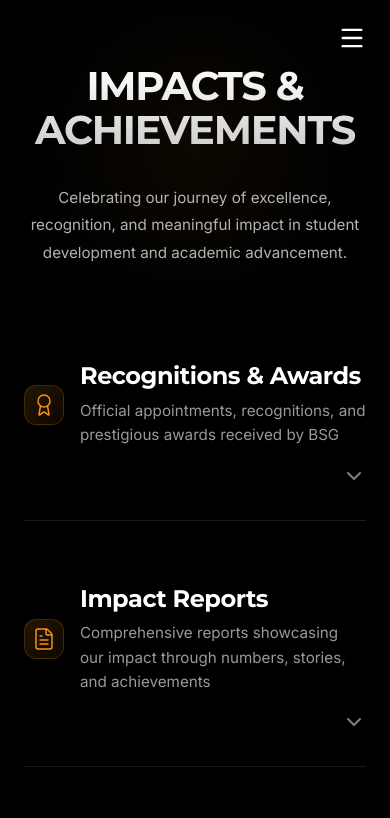
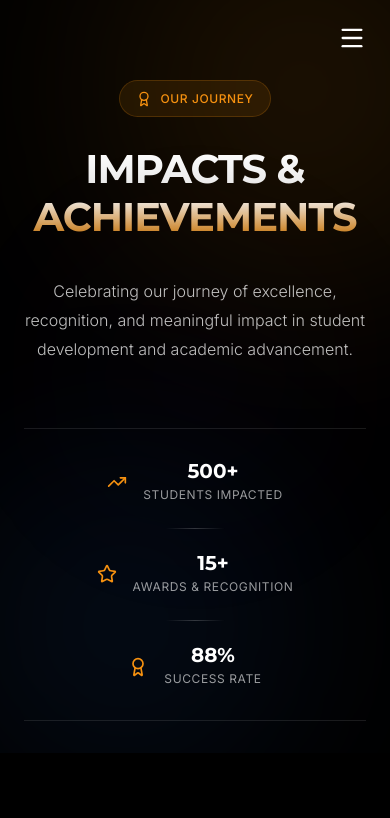
Before and after one commit to 4our0ero4our/bsg, a Next.js app: page /impact in a window 390 px wide. Shown: the top 818 px of the page. Built offline with nearby package versions, Linux system fonts and the light colour scheme; a web font is replaced by a local one.

Commit message:
Improve the Impact page hero section with better UI

```diff
--- a/app/components/ImpactsHero.module.css
+++ b/app/components/ImpactsHero.module.css
@@ -1,24 +1,80 @@
 .hero {
   width: 100%;
-  min-height: 50vh;
+  min-height: 85vh;
   background-color: #000000;
   display: flex;
   align-items: center;
   justify-content: center;
-  padding: 8rem 6rem 4rem;
+  padding: 10rem 6rem 6rem;
   position: relative;
   overflow: hidden;
 }
 
-.hero::before {
-  content: "";
+.backgroundEffects {
   position: absolute;
   top: 0;
   left: 0;
   right: 0;
   bottom: 0;
-  background: radial-gradient(circle at 50% 50%, rgba(246, 145, 16, 0.05) 0%, transparent 70%);
   pointer-events: none;
+  z-index: 0;
+}
+
+.glow1 {
+  position: absolute;
+  width: 600px;
+  height: 600px;
+  background: radial-gradient(circle, rgba(246, 145, 16, 0.15) 0%, transparent 70%);
+  border-radius: 50%;
+  top: -200px;
+  right: -200px;
+  filter: blur(80px);
+  animation: float 8s ease-in-out infinite;
+}
+
+.glow2 {
+  position: absolute;
+  width: 500px;
+  height: 500px;
+  background: radial-gradient(circle, rgba(46, 123, 255, 0.1) 0%, transparent 70%);
+  border-radius: 50%;
+  bottom: -150px;
+  left: -150px;
+  filter: blur(60px);
+  animation: float 10s ease-in-out infinite reverse;
+}
+
+.glow3 {
+  position: absolute;
+  width: 400px;
+  height: 400px;
+  background: radial-gradient(circle, rgba(139, 92, 246, 0.08) 0%, transparent 70%);
+  border-radius: 50%;
+  top: 50%;
+  left: 50%;
+  transform: translate(-50%, -50%);
+  filter: blur(100px);
+  animation: pulse 6s ease-in-out infinite;
+}
+
+@keyframes float {
+  0%, 100% {
+    transform: translate(0, 0) scale(1);
+  }
+  50% {
+    transform: translate(30px, -30px) scale(1.1);
+  }
+}
+
+@keyframes pulse {
+  0%, 100% {
+    opacity: 0.5;
+    transform: translate(-50%, -50%) scale(1);
+  }
+  50% {
+    opacity: 0.8;
+    transform: translate(-50%, -50%) scale(1.2);
+  }
 }
 
 .container {
@@ -30,74 +86,212 @@
 }
 
 .content {
-  max-width: 900px;
+  max-width: 1000px;
   text-align: center;
+  margin: 0 auto;
+}
+
+.badge {
+  display: inline-flex;
+  align-items: center;
+  gap: 0.5rem;
+  padding: 0.625rem 1.25rem;
+  background-color: rgba(246, 145, 16, 0.1);
+  border: 1px solid rgba(246, 145, 16, 0.2);
+  border-radius: 50px;
+  font-family: var(--font-inter), system-ui, sans-serif;
+  font-size: 0.875rem;
+  font-weight: 500;
+  color: #f69110;
+  margin-bottom: 2.5rem;
+  letter-spacing: 0.05em;
+  text-transform: uppercase;
 }
 
 .title {
   font-family: var(--font-montserrat), system-ui, sans-serif;
-  font-size: 5.5rem;
   font-weight: 700;
   color: #ffffff;
-  letter-spacing: -0.03em;
-  line-height: 1.1;
-  margin-bottom: 2rem;
-  background: linear-gradient(180deg, #ffffff 0%, rgba(255, 255, 255, 0.8) 100%);
+  letter-spacing: -0.04em;
+  line-height: 1;
+  margin-bottom: 2.5rem;
+  display: flex;
+  flex-direction: column;
+  align-items: center;
+  gap: 0.5rem;
+}
+
+.titleLine1 {
+  font-size: 6rem;
+  background: linear-gradient(180deg, #ffffff 0%, rgba(255, 255, 255, 0.9) 100%);
   -webkit-background-clip: text;
   -webkit-text-fill-color: transparent;
   background-clip: text;
 }
 
+.titleLine2 {
+  font-size: 6rem;
+  background: linear-gradient(180deg, rgba(255, 255, 255, 0.95) 0%, rgba(246, 145, 16, 0.8) 100%);
+  -webkit-background-clip: text;
+  -webkit-text-fill-color: transparent;
+  background-clip: text;
+}
+
+.descriptionWrapper {
+  margin-bottom: 4rem;
+}
+
 .description {
   font-family: var(--font-inter), system-ui, sans-serif;
-  font-size: 1.25rem;
+  font-size: 1.375rem;
   line-height: 1.8;
-  color: rgba(255, 255, 255, 0.7);
-  max-width: 700px;
+  color: rgba(255, 255, 255, 0.75);
+  max-width: 750px;
   margin: 0 auto;
+  font-weight: 300;
+}
+
+.stats {
+  display: flex;
+  align-items: center;
+  justify-content: center;
+  gap: 3rem;
+  padding: 2.5rem 0;
+  border-top: 1px solid rgba(255, 255, 255, 0.1);
+  border-bottom: 1px solid rgba(255, 255, 255, 0.1);
+}
+
+.statItem {
+  display: flex;
+  align-items: center;
+  gap: 1rem;
+}
+
+.statIcon {
+  color: #f69110;
+  flex-shrink: 0;
+}
+
+.statContent {
+  display: flex;
+  flex-direction: column;
+  gap: 0.25rem;
+}
+
+.statValue {
+  font-family: var(--font-montserrat), system-ui, sans-serif;
+  font-size: 2rem;
+  font-weight: 700;
+  color: #ffffff;
+  line-height: 1;
+}
+
+.statLabel {
+  font-family: var(--font-inter), system-ui, sans-serif;
+  font-size: 0.875rem;
+  color: rgba(255, 255, 255, 0.6);
+  text-transform: uppercase;
+  letter-spacing: 0.05em;
+}
+
+.statDivider {
+  width: 1px;
+  height: 60px;
+  background: linear-gradient(180deg, transparent 0%, rgba(255, 255, 255, 0.2) 50%, transparent 100%);
 }
 
 /* Responsive Design */
 @media (max-width: 1024px) {
   .hero {
-    padding: 6rem 4rem 3rem;
-    min-height: 40vh;
+    padding: 8rem 4rem 4rem;
+    min-height: 75vh;
   }
 
-  .title {
-    font-size: 4rem;
+  .titleLine1,
+  .titleLine2 {
+    font-size: 4.5rem;
+  }
+
+  .description {
+    font-size: 1.25rem;
+  }
+
+  .stats {
+    gap: 2rem;
+  }
+
+  .statValue {
+    font-size: 1.75rem;
+  }
+}
+
+@media (max-width: 768px) {
+  .hero {
+    padding: 6rem 2rem 3rem;
+    min-height: 70vh;
+  }
+
+  .titleLine1,
+  .titleLine2 {
+    font-size: 3.5rem;
   }
 
   .description {
     font-size: 1.125rem;
   }
+
+  .stats {
+    flex-direction: column;
+    gap: 2rem;
+    padding: 2rem 0;
+  }
+
+  .statDivider {
+    width: 60px;
+    height: 1px;
+    background: linear-gradient(90deg, transparent 0%, rgba(255, 255, 255, 0.2) 50%, transparent 100%);
+  }
+
+  .statItem {
+    width: 100%;
+    justify-content: center;
+  }
+
+  .statValue {
+    font-size: 1.5rem;
+  }
 }
 
-@media (max-width: 768px) {
+@media (max-width: 480px) {
   .hero {
-    padding: 5rem 2rem 2rem;
-    min-height: 35vh;
+    padding: 5rem 1.5rem 2rem;
+    min-height: 65vh;
   }
 
-  .title {
-    font-size: 3rem;
+  .badge {
+    font-size: 0.75rem;
+    padding: 0.5rem 1rem;
+    margin-bottom: 2rem;
+  }
+
+  .titleLine1,
+  .titleLine2 {
+    font-size: 2.5rem;
   }
 
   .description {
     font-size: 1rem;
   }
-}
 
-@media (max-width: 480px) {
-  .hero {
-    padding: 4rem 1.5rem 2rem;
+  .stats {
+    gap: 1.5rem;
   }
 
-  .title {
-    font-size: 2.5rem;
+  .statValue {
+    font-size: 1.25rem;
   }
 
-  .description {
-    font-size: 0.95rem;
+  .statLabel {
+    font-size: 0.75rem;
   }
 }
--- a/app/components/ImpactsHero.tsx
+++ b/app/components/ImpactsHero.tsx
@@ -1,23 +1,81 @@
 "use client";
 
 import { motion } from "framer-motion";
+import { Award, TrendingUp, Star } from "lucide-react";
 import styles from "./ImpactsHero.module.css";
 
 export default function ImpactsHero() {
   return (
     <section className={styles.hero}>
+      <div className={styles.backgroundEffects}>
+        <div className={styles.glow1}></div>
+        <div className={styles.glow2}></div>
+        <div className={styles.glow3}></div>
+      </div>
       <div className={styles.container}>
         <motion.div
-          initial={{ opacity: 0, y: 30 }}
+          initial={{ opacity: 0, y: 40 }}
           animate={{ opacity: 1, y: 0 }}
-          transition={{ duration: 0.8, ease: "easeOut" }}
+          transition={{ duration: 0.8, ease: [0.22, 1, 0.36, 1] }}
           className={styles.content}
         >
-          <h1 className={styles.title}>IMPACTS & ACHIEVEMENTS</h1>
-          <p className={styles.description}>
-            Celebrating our journey of excellence, recognition, and meaningful impact
-            in student development and academic advancement.
-          </p>
+          <motion.div
+            initial={{ opacity: 0, scale: 0.8 }}
+            animate={{ opacity: 1, scale: 1 }}
+            transition={{ duration: 0.6, delay: 0.2 }}
+            className={styles.badge}
+          >
+            <Award size={16} />
+            <span>Our Journey</span>
+          </motion.div>
+
+          <h1 className={styles.title}>
+            <span className={styles.titleLine1}>IMPACTS &</span>
+            <span className={styles.titleLine2}>ACHIEVEMENTS</span>
+          </h1>
+
+          <motion.div
+            initial={{ opacity: 0, y: 20 }}
+            animate={{ opacity: 1, y: 0 }}
+            transition={{ duration: 0.6, delay: 0.4 }}
+            className={styles.descriptionWrapper}
+          >
+            <p className={styles.description}>
+              Celebrating our journey of excellence, recognition, and meaningful impact
+              in student development and academic advancement.
+            </p>
+          </motion.div>
+
+          <motion.div
+            initial={{ opacity: 0, y: 20 }}
+            animate={{ opacity: 1, y: 0 }}
+            transition={{ duration: 0.6, delay: 0.6 }}
+            className={styles.stats}
+          >
+            <div className={styles.statItem}>
+              <TrendingUp size={20} className={styles.statIcon} />
+              <div className={styles.statContent}>
+                <div className={styles.statValue}>500+</div>
+                <div className={styles.statLabel}>Students Impacted</div>
+              </div>
+            </div>
+            <div className={styles.statDivider}></div>
+            <div className={styles.statItem}>
+              <Star size={20} className={styles.statIcon} />
+              <div className={styles.statContent}>
+                <div className={styles.statValue}>15+</div>
+                <div className={styles.statLabel}>Awards & Recognition</div>
+              </div>
+            </div>
+            <div className={styles.statDivider}></div>
+            <div className={styles.statItem}>
+              <Award size={20} className={styles.statIcon} />
+              <div className={styles.statContent}>
+                <div className={styles.statValue}>88%</div>
+                <div className={styles.statLabel}>Success Rate</div>
+              </div>
+            </div>
+          </motion.div>
         </motion.div>
       </div>
     </section>
```
